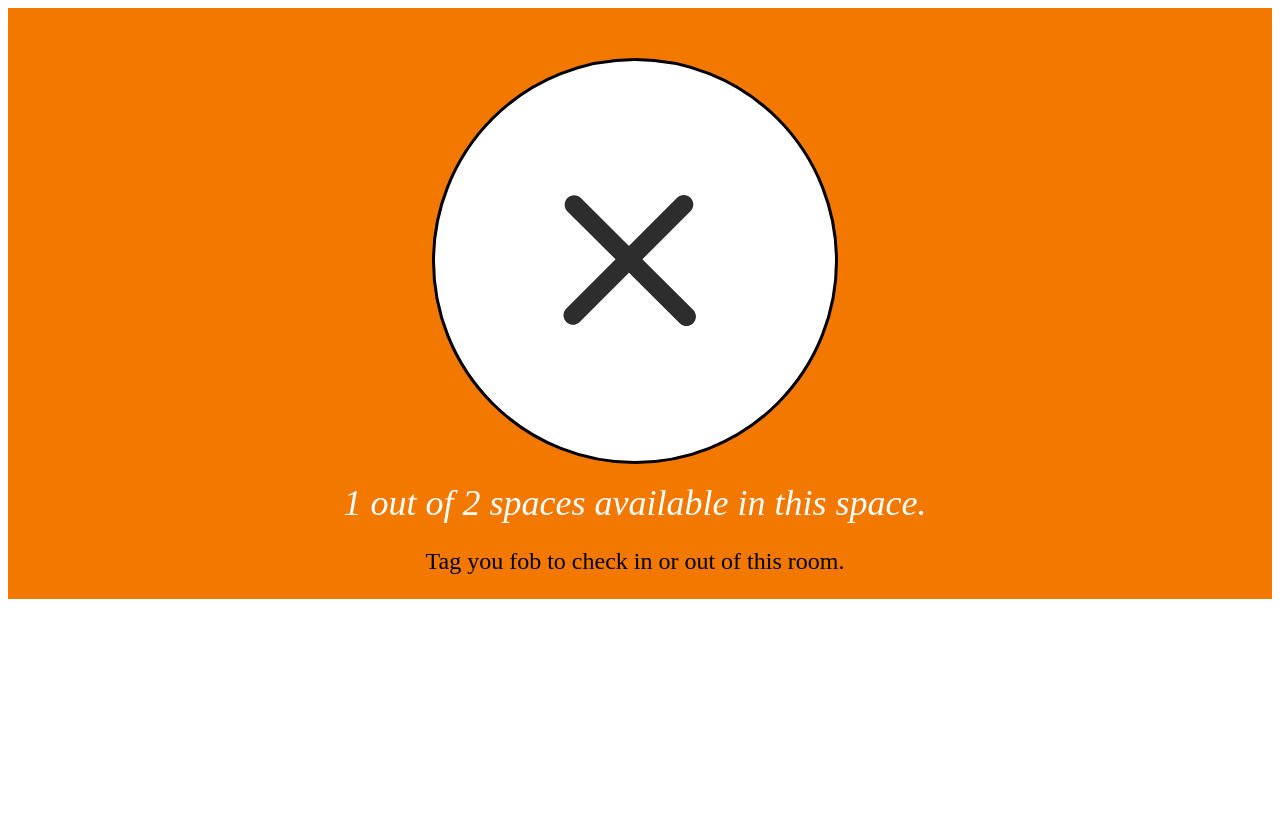
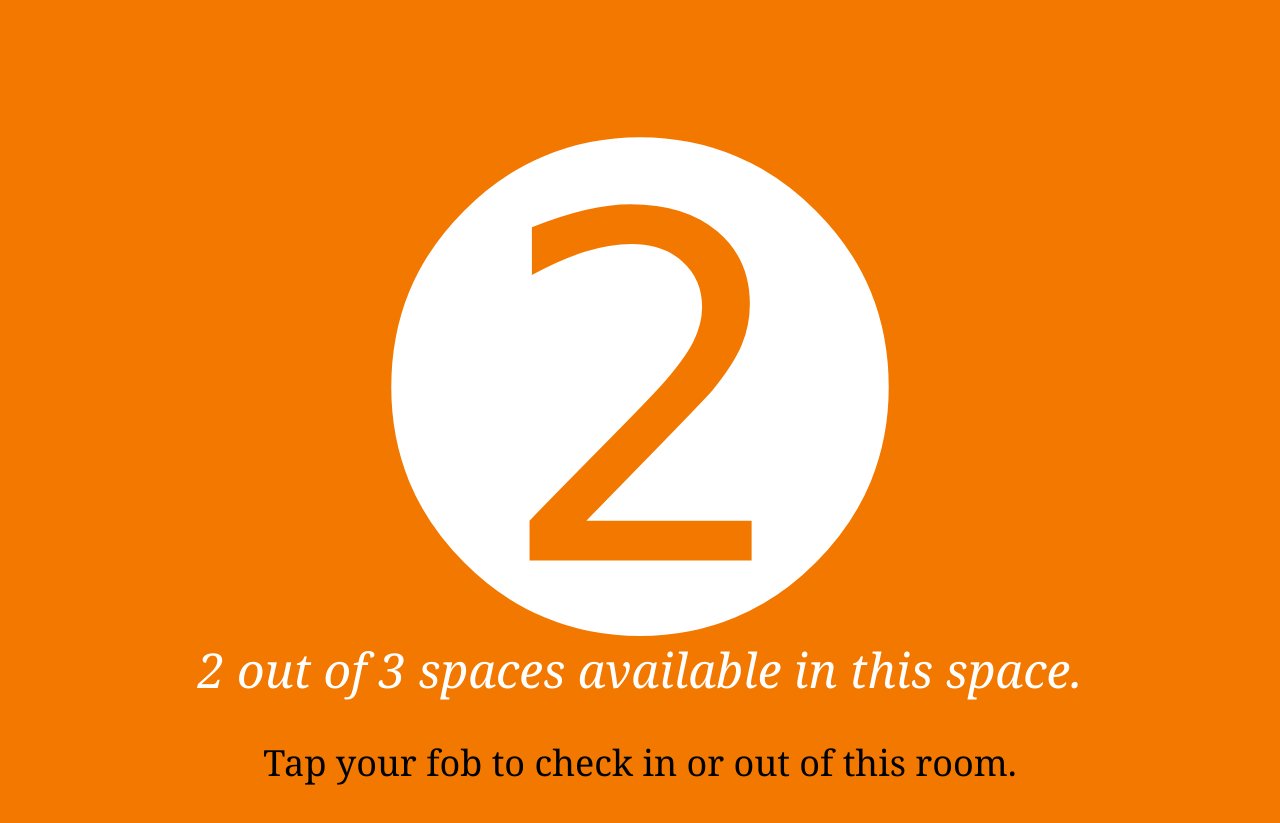
Before and after one commit to apisdev1/apisdev1.github.io, a plain HTML site: page index.html in a window 1280 px wide. Before the commit the page ends 800 px from the top, so only its background shows below. Drawn offline with Linux system fonts and the light colour scheme.

Commit message:
Third pass through the UI.

```diff
--- a/index.html
+++ b/index.html
@@ -9,11 +9,9 @@
   <body>
     <div id="content">
       <div id="status">
-        <div class="denyIcon">
-          <img src="images/deny.svg" alt="Room at capacity" class="status_image">
-        </div>
-        <div id="occupancy">1 out of 2 spaces available in this space.</div>
-        <div id="instruction">Tag you fob to check in or out of this room.</div>
+        <div id="glyph">&#10123;</div>
+        <div id="occupancy">2 out of 3 spaces available in this space.</div>
+        <div id="instruction">Tap your fob to check in or out of this room.</div>
       </div>
     </div>
     <script src="scripts/index.js"></script>
--- a/service-worker.js
+++ b/service-worker.js
@@ -3,7 +3,6 @@ var CACHE_NAME = 'poot-cache-v1';
 var urlsToCache = [
     '/',
     'images/AMT-LOGO.png',
-    'images/AMT-Logo-Horizontal-txt-10-year.jpg',
     '/scripts/index.js',
     '/styles/styles.css'
 ];
--- a/styles/styles.css
+++ b/styles/styles.css
@@ -1,48 +1,34 @@
-/* styles.css
- * rgb(227, 226, 226) // light grey
- * rgb(167, 167, 166) // med grey
- * rgb(219, 110, 6) // orange
- * rgb(89, 79, 69) // brown
- * rgb(129, 111, 92) // tan
- * #222222; almost black
- * #456BD9; app blue */
- */
+/* styles.css */
 
  body {
 	color: #000000;	/* black */
 	font-family: Georgia, Times New Roman, Times, serif;
-	/* font-size: 12px; */
 	margin: 0px;
 	-webkit-text-size-adjust: none;
 }
 
-img {
-	background-color:rgb(255, 255, 255);
-	border: solid;
-	border-radius: 50%;
-	width:400px
-}
-
 #content {
 	background-color:rgb(242, 120, 0);
-    /* height: 600px; */
-    /* width: 800px; */
-    padding-right: 10px;
-    padding-top: 50px;
     margin: auto;
     /* position: absolute; */
 	top: 0; left: 0; bottom: 0; right: 0;
 	text-align: center;
 }
 
+#glyph {
+	color:white;
+	font-size: 600px;
+	margin-bottom: -144px;
+	margin-top: -36px;
+}
+
 #occupancy {
 	color:white;
-	font-size: 36px;
+	font-size: 48px;
 	font-style: italic;
-	padding-top: 14px;
 }
 
 #instruction {
-	font-size: 24px;
+	font-size: 36px;
 	padding: 1em;
 }
```
Also changed, not shown: images/deny.svg (deleted).
